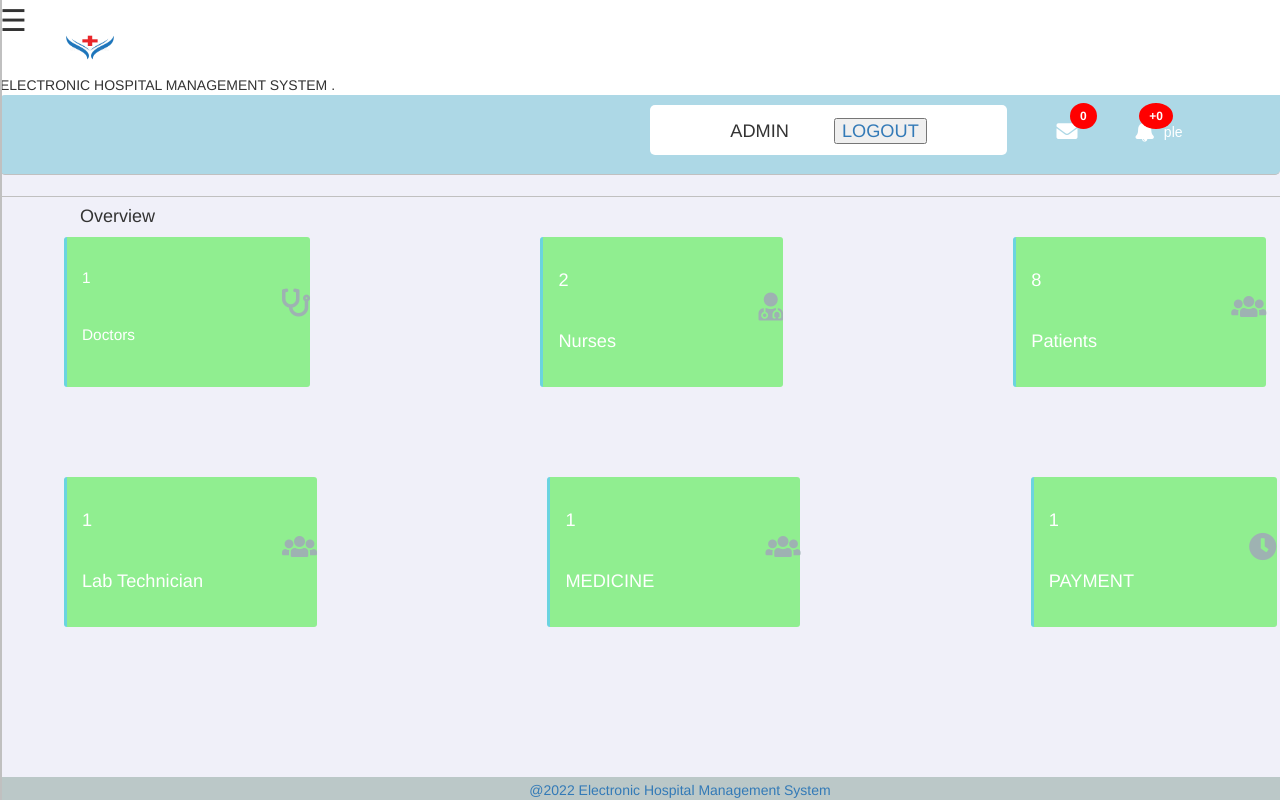
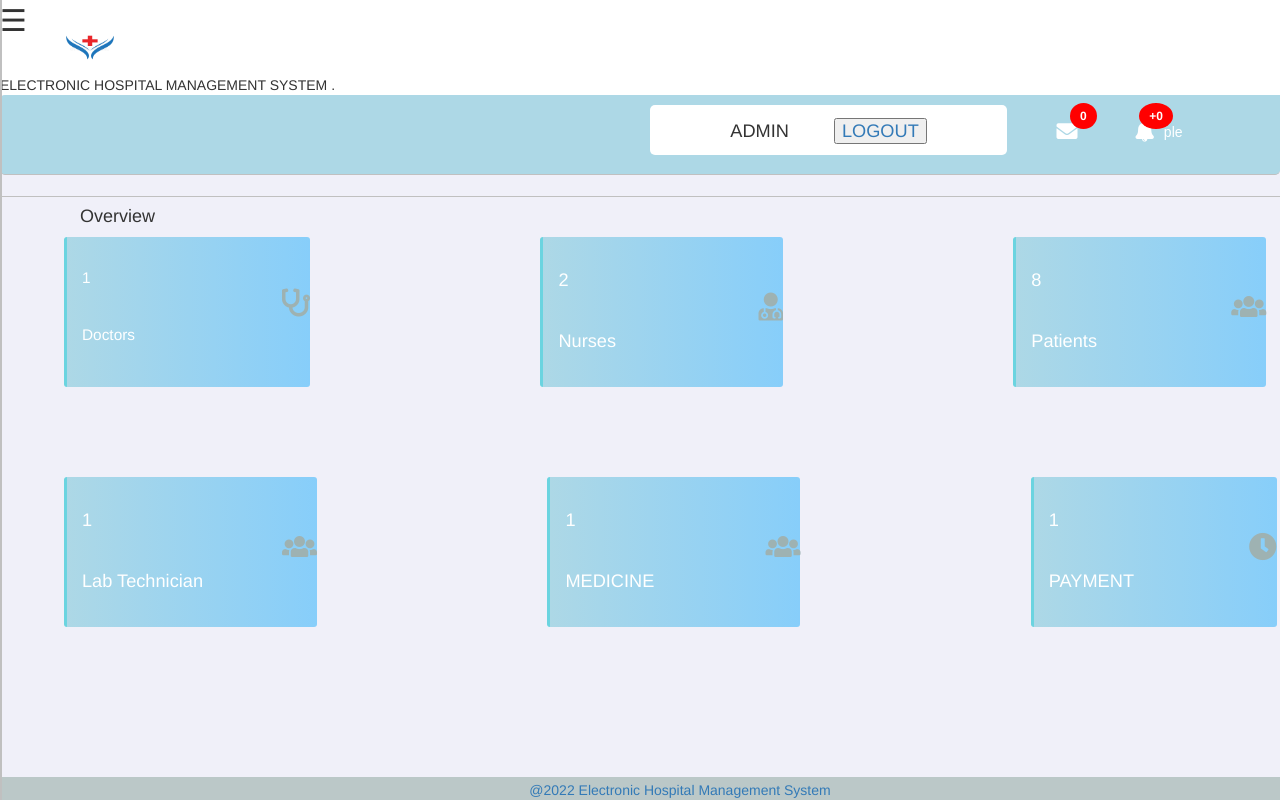
Before and after one commit to abhayarora23UNT/EHMS_WebApp, a PHP site: page /EHMS/Front-End/VIEW/HTML/ADMIN/admin_dashboard.php in a window 1280 px wide. Run offline with PHP 8.4, Linux system fonts and the light colour scheme; the visitor is signed in with stand-in values (Sample User, id 1); data comes from the database, SQL or seed files in the repository; some libraries are stand-ins or nearby versions.

Commit message:
css change

```diff
--- a/Source Code/Front-End/VIEW/CSS/main.css
+++ b/Source Code/Front-End/VIEW/CSS/main.css
@@ -386,7 +386,7 @@ margin-top: 28px;
 .Doctors__overview{
   width: 30%;
   height: auto;
-  background-image:linear-gradient(to right,#90ee90,#90ee90);
+  background-image:linear-gradient(to right,lightblue,lightskyblue);
   font-size: 1em;
   padding-left: 15px;
   border-radius: 3px;
@@ -416,7 +416,7 @@ margin-top: 28px;
 .Nurses__overview{
   width: 30%;
   height: auto;
-  background-image:linear-gradient(to right,#90ee90,#90ee90);
+  background-image:linear-gradient(to right,lightblue,lightskyblue);
   margin-left: 20%;
   padding-left: 15px;
   color: #8488AB;
@@ -447,7 +447,7 @@ margin-top: 28px;
 .Patients__overview{
   width: 30%;
   height: auto;
-  background-image:linear-gradient(to right,#90ee90,#90ee90);
+  background-image:linear-gradient(to right,lightblue,lightskyblue);
   margin-left: 20%;
   padding-left: 15px;
   color: #8488AB;
@@ -486,7 +486,7 @@ margin-top: 28px;
 .birth__report{
   width: 30%;
   height: auto;
-  background-image:linear-gradient(to right,#90ee90,#90ee90);
+  background-image:linear-gradient(to right,lightblue,lightskyblue);
   padding-left: 15px;
   color: #8488AB;
   border-radius: 3px;
@@ -515,7 +515,7 @@ margin-top: 28px;
 .death__report{
   width: 30%;
   height: auto;
-  background-image:linear-gradient(to right,#90ee90,#90ee90);
+  background-image:linear-gradient(to right,lightblue,lightskyblue);
   margin-left: 20%;
   padding-left: 15px;
   color: #8488AB;
@@ -547,7 +547,7 @@ margin-top: 28px;
 .calender{
   width: 30%;
   height: auto;
-  background-image:linear-gradient(to right,#90ee90,#90ee90);
+  background-image:linear-gradient(to right,lightblue,lightskyblue);
   margin-left: 20%;
   padding-left: 15px;
   color: #8488AB;
```
